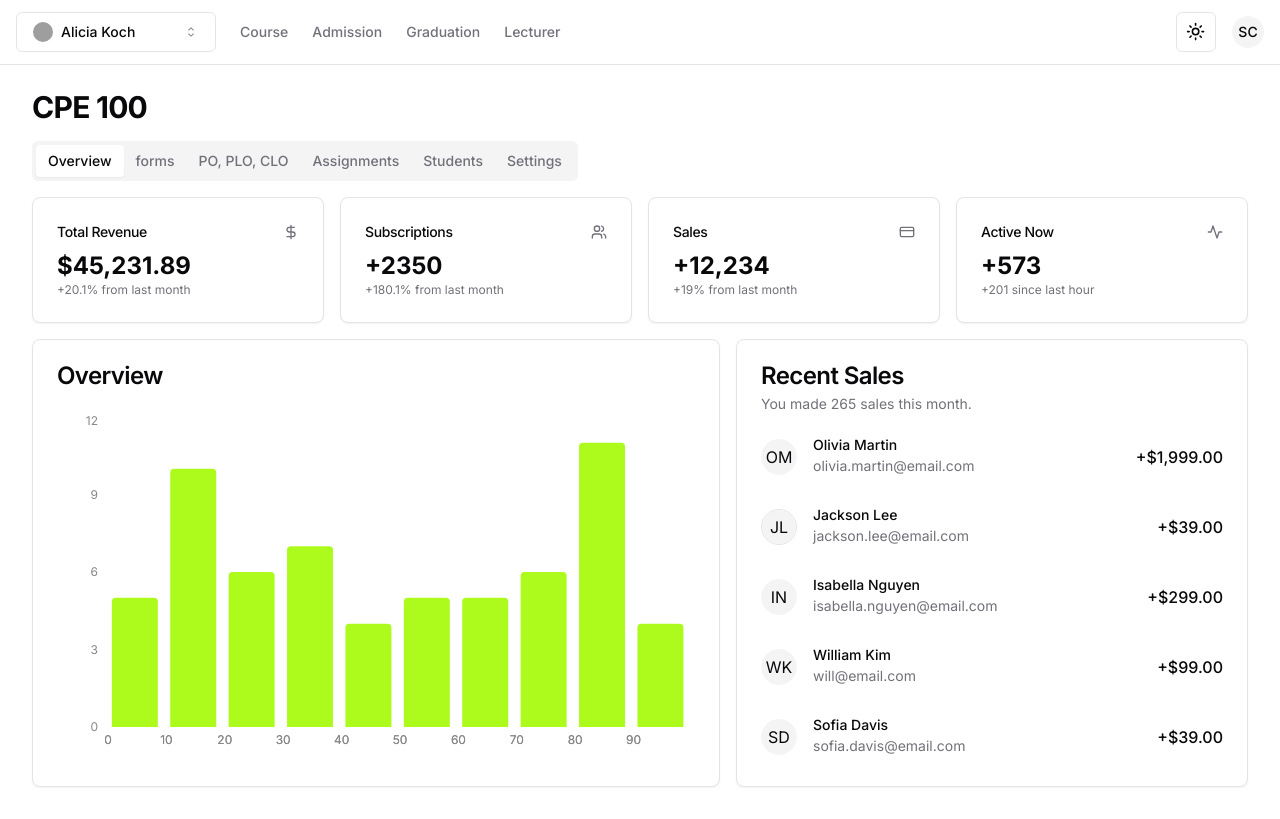
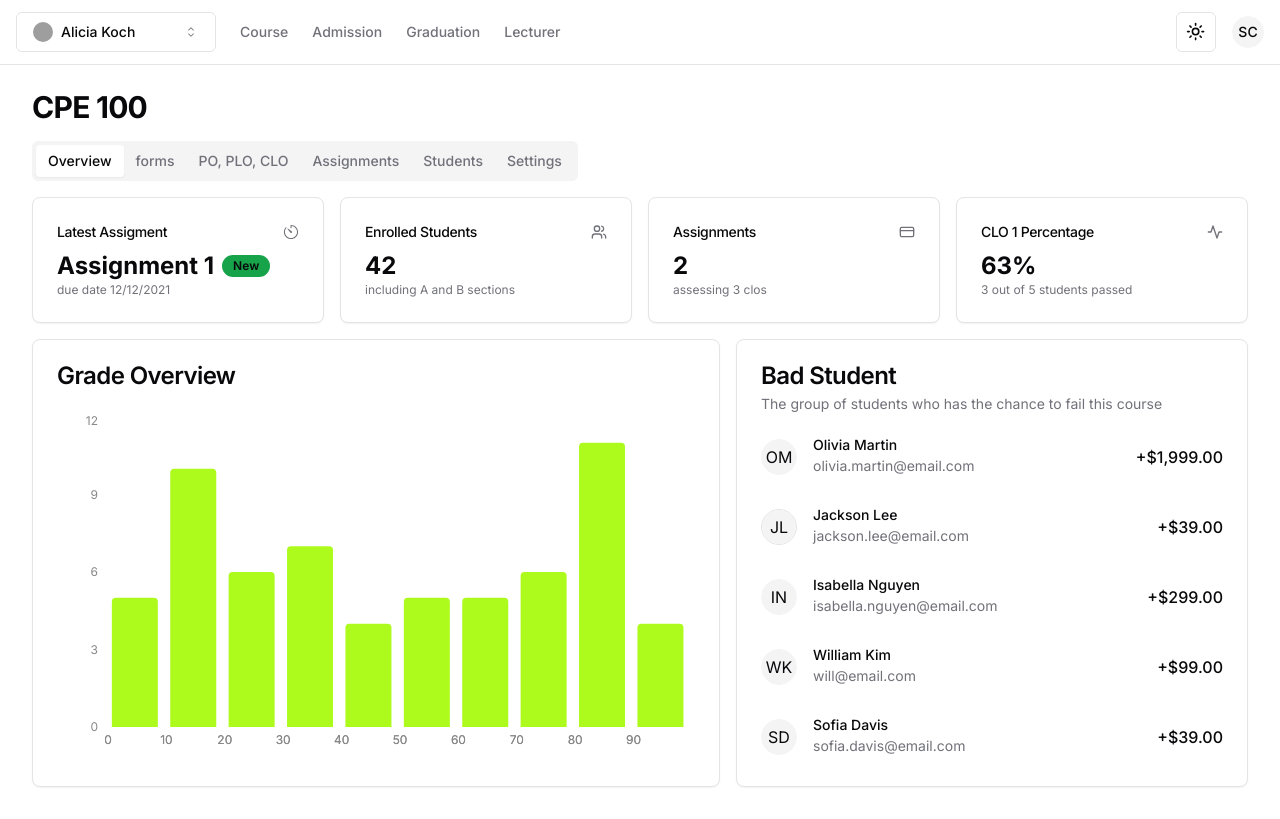
Before and after one commit to team-inu/inu-garden, a Next.js app: page /homepage in a window 1280 px wide. Built offline with nearby package versions, Linux system fonts and the light colour scheme; grey boxes are pictures that could not be loaded.

Commit message:
refactor: embellish new dashboard

```diff
--- a/components/features/course/dashboard/dashboard.tsx
+++ b/components/features/course/dashboard/dashboard.tsx
@@ -1,5 +1,6 @@
 import { Overview } from "@/components/overview";
 import { RecentSales } from "@/components/recent-sales";
+import { Badge } from "@/components/ui/badge";
 import {
   Card,
   CardContent,
@@ -7,6 +8,7 @@ import {
   CardHeader,
   CardTitle,
 } from "@/components/ui/card";
+import { TimerIcon } from "@radix-ui/react-icons";
 import React from "react";
 
 export default function Dashboard() {
@@ -15,30 +17,24 @@ export default function Dashboard() {
       <div className="grid gap-4 md:grid-cols-2 lg:grid-cols-4">
         <Card>
           <CardHeader className="flex flex-row items-center justify-between space-y-0 pb-2">
-            <CardTitle className="text-sm font-medium">Total Revenue</CardTitle>
-            <svg
-              xmlns="http://www.w3.org/2000/svg"
-              viewBox="0 0 24 24"
-              fill="none"
-              stroke="currentColor"
-              strokeLinecap="round"
-              strokeLinejoin="round"
-              strokeWidth="2"
-              className="h-4 w-4 text-muted-foreground"
-            >
-              <path d="M12 2v20M17 5H9.5a3.5 3.5 0 0 0 0 7h5a3.5 3.5 0 0 1 0 7H6" />
-            </svg>
+            <CardTitle className="text-sm font-medium flex">Latest Assigment</CardTitle>
+            <TimerIcon className="h-4 w-4 text-muted-foreground" />
           </CardHeader>
           <CardContent>
-            <div className="text-2xl font-bold">$45,231.89</div>
+          {/* Latest Assigment */}
+            <div className="text-2xl font-bold flex items-center">Assignment 1
+            <Badge variant="green" className="ml-2">New</Badge>
+            </div>
             <p className="text-xs text-muted-foreground">
-              +20.1% from last month
+              due date 12/12/2021
             </p>
           </CardContent>
         </Card>
         <Card>
           <CardHeader className="flex flex-row items-center justify-between space-y-0 pb-2">
-            <CardTitle className="text-sm font-medium">Subscriptions</CardTitle>
+            <CardTitle className="text-sm font-medium">
+              Enrolled Students
+            </CardTitle>
             <svg
               xmlns="http://www.w3.org/2000/svg"
               viewBox="0 0 24 24"
@@ -55,15 +51,15 @@ export default function Dashboard() {
             </svg>
           </CardHeader>
           <CardContent>
-            <div className="text-2xl font-bold">+2350</div>
+            <div className="text-2xl font-bold">42</div>
             <p className="text-xs text-muted-foreground">
-              +180.1% from last month
+              including A and B sections
             </p>
           </CardContent>
         </Card>
         <Card>
           <CardHeader className="flex flex-row items-center justify-between space-y-0 pb-2">
-            <CardTitle className="text-sm font-medium">Sales</CardTitle>
+            <CardTitle className="text-sm font-medium">Assignments</CardTitle>
             <svg
               xmlns="http://www.w3.org/2000/svg"
               viewBox="0 0 24 24"
@@ -79,15 +75,13 @@ export default function Dashboard() {
             </svg>
           </CardHeader>
           <CardContent>
-            <div className="text-2xl font-bold">+12,234</div>
-            <p className="text-xs text-muted-foreground">
-              +19% from last month
-            </p>
+            <div className="text-2xl font-bold">2</div>
+            <p className="text-xs text-muted-foreground">assessing 3 clos</p>
           </CardContent>
         </Card>
         <Card>
           <CardHeader className="flex flex-row items-center justify-between space-y-0 pb-2">
-            <CardTitle className="text-sm font-medium">Active Now</CardTitle>
+            <CardTitle className="text-sm font-medium">CLO 1 Percentage</CardTitle>
             <svg
               xmlns="http://www.w3.org/2000/svg"
               viewBox="0 0 24 24"
@@ -102,9 +96,9 @@ export default function Dashboard() {
             </svg>
           </CardHeader>
           <CardContent>
-            <div className="text-2xl font-bold">+573</div>
+            <div className="text-2xl font-bold">63%</div>
             <p className="text-xs text-muted-foreground">
-              +201 since last hour
+              3 out of 5 students passed
             </p>
           </CardContent>
         </Card>
@@ -112,7 +106,7 @@ export default function Dashboard() {
       <div className="grid gap-4 md:grid-cols-2 lg:grid-cols-7">
         <Card className="col-span-4">
           <CardHeader>
-            <CardTitle>Overview</CardTitle>
+            <CardTitle>Grade Overview</CardTitle>
           </CardHeader>
           <CardContent className="pl-2">
             <Overview />
@@ -120,8 +114,10 @@ export default function Dashboard() {
         </Card>
         <Card className="col-span-3">
           <CardHeader>
-            <CardTitle>Recent Sales</CardTitle>
-            <CardDescription>You made 265 sales this month.</CardDescription>
+            <CardTitle>Bad Student</CardTitle>
+            <CardDescription>
+              The group of students who has the chance to fail this course
+            </CardDescription>
           </CardHeader>
           <CardContent>
             <RecentSales />
```
